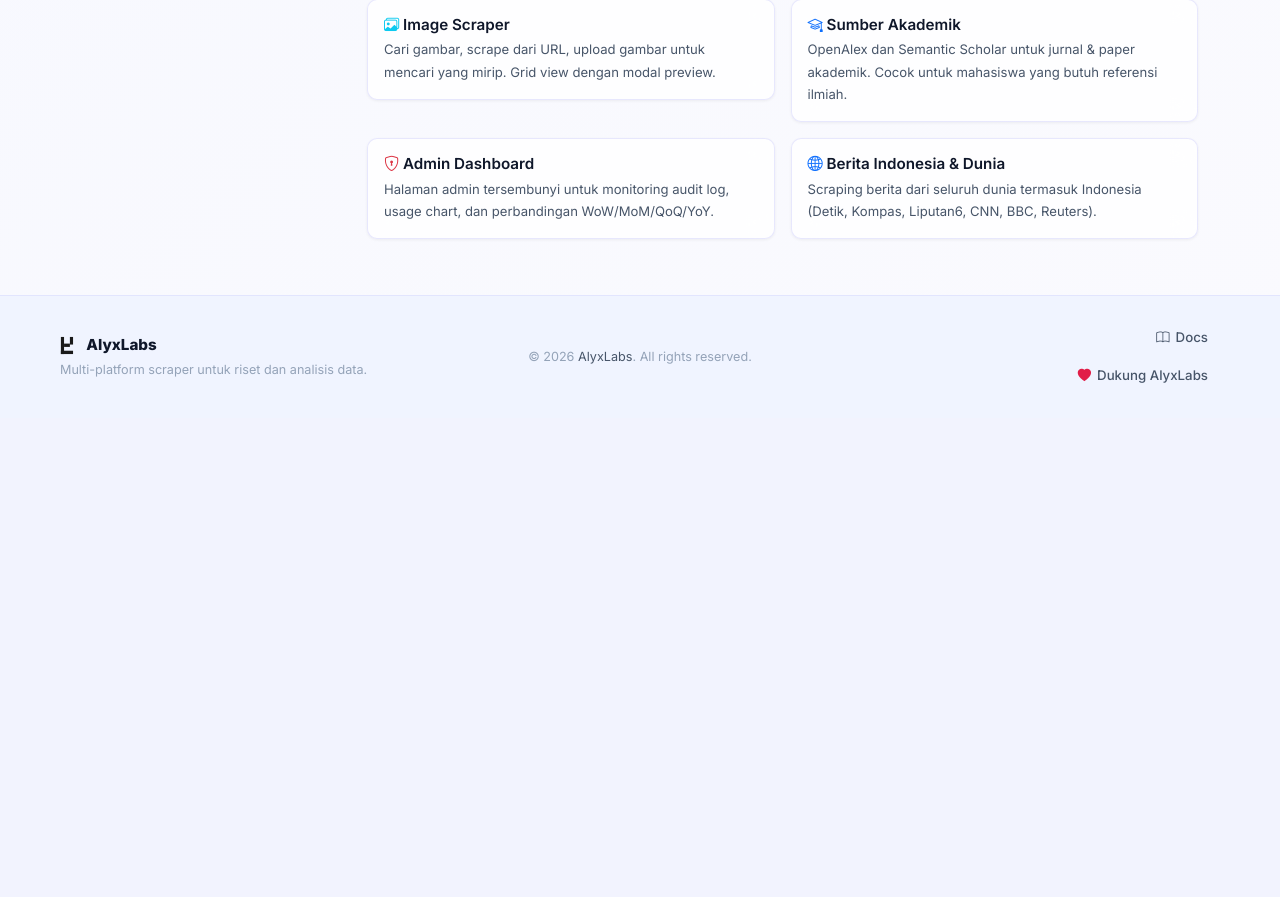
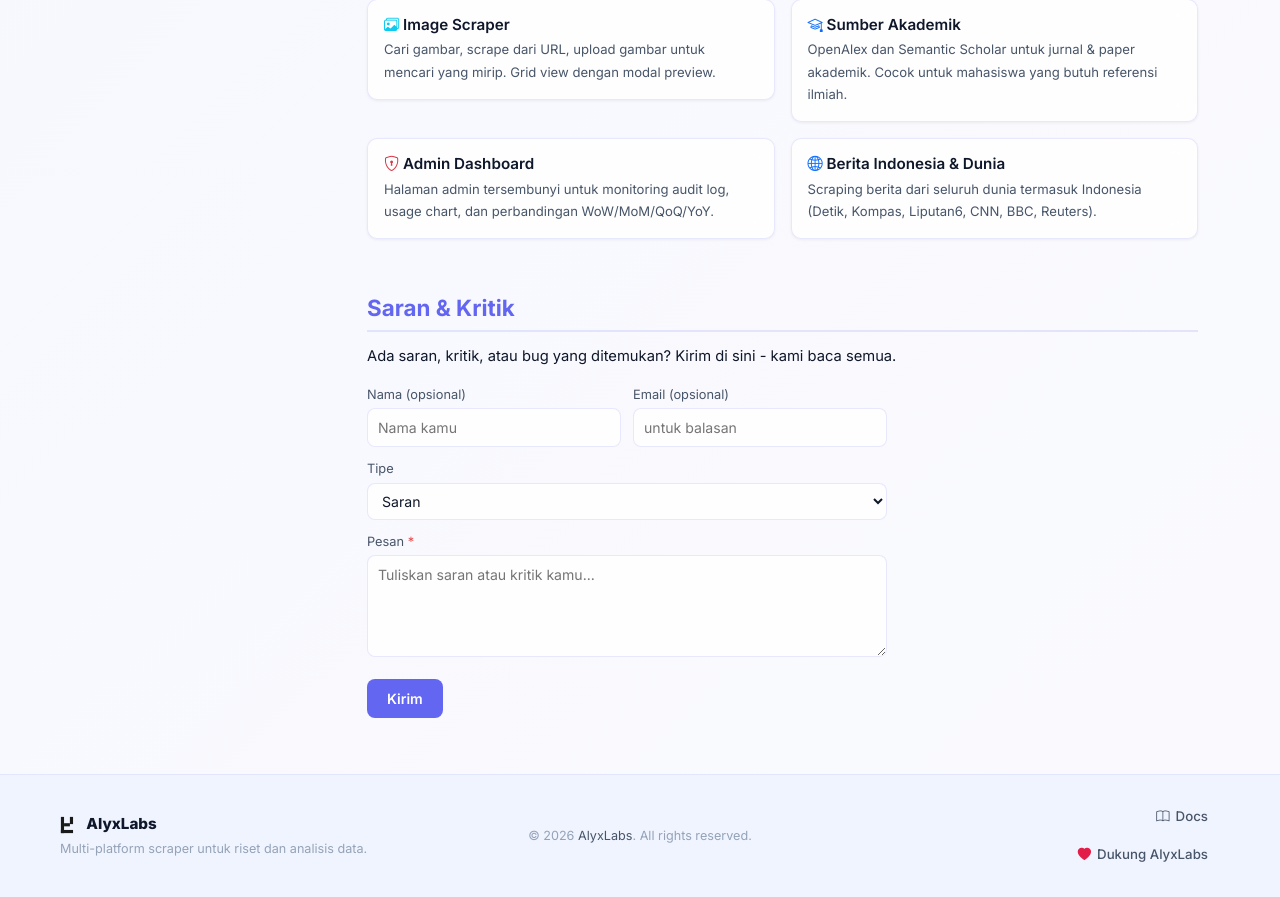
Before and after one commit to AliveNata/alyx-scraper, a Flask app: page /docs in a window 1280 px wide. Shown: the part 5419-6316 px from the top of the page. Before the commit the page ends 5802 px from the top, so only its background shows below. Run offline with Flask 3, Linux system fonts and the light colour scheme; some libraries are stand-ins or nearby versions.

Commit message:
feat: saran & kritik - form di docs, tabel di admin, API submit+status

```diff
--- a/app.py
+++ b/app.py
@@ -25,7 +25,9 @@ except ImportError:
 
 from scraper import UnifiedScraper, SCRAPERS
 from image_scraper_module import ImageScraper
-from database import log_audit, get_audit_logs, get_usage_stats, get_top_keywords, get_top_platforms, get_summary_stats
+from database import (log_audit, get_audit_logs, get_usage_stats, get_top_keywords,
+                       get_top_platforms, get_summary_stats,
+                       submit_feedback, get_feedback, update_feedback_status)
 
 app = Flask(__name__, static_folder='static', template_folder='templates')
 # ProxyFix lets request.remote_addr reflect the real client IP when behind nginx.
@@ -853,6 +855,45 @@ def api_images_upload():
     })
 
 
+# ─── Feedback API ─────────────────────────────────────────────────────
+@app.route('/api/feedback', methods=['POST'])
+@limiter.limit("5 per hour")
+def api_submit_feedback():
+    data = request.get_json(silent=True) or {}
+    name = (data.get('name') or '').strip()[:80]
+    email = (data.get('email') or '').strip()[:120]
+    type_ = data.get('type', 'saran')
+    message = (data.get('message') or '').strip()[:2000]
+    if type_ not in ('saran', 'kritik', 'bug', 'lainnya'):
+        type_ = 'saran'
+    if not message:
+        return jsonify({'ok': False, 'error': 'Pesan tidak boleh kosong'}), 400
+    ip = request.headers.get('X-Forwarded-For', request.remote_addr or '').split(',')[0].strip()
+    submit_feedback(name, email, type_, message, ip)
+    return jsonify({'ok': True})
+
+
+@app.route('/api/admin/feedback')
+def api_admin_feedback():
+    if not session.get('admin_auth'):
+        return jsonify({'error': 'unauthorized'}), 401
+    status_filter = request.args.get('status')
+    rows = get_feedback(limit=500, status_filter=status_filter or None)
+    return jsonify(rows)
+
+
+@app.route('/api/admin/feedback/<int:fid>/status', methods=['POST'])
+def api_admin_feedback_status(fid):
+    if not session.get('admin_auth'):
+        return jsonify({'error': 'unauthorized'}), 401
+    data = request.get_json(silent=True) or {}
+    status = data.get('status', 'dibaca')
+    if status not in ('baru', 'dibaca', 'ditindaklanjuti'):
+        return jsonify({'error': 'invalid status'}), 400
+    update_feedback_status(fid, status)
+    return jsonify({'ok': True})
+
+
 # ─── Admin API ────────────────────────────────────────────────────────
 @app.route('/api/admin/logs')
 def api_admin_logs():
--- a/static/js/docs.js
+++ b/static/js/docs.js
@@ -1,7 +1,7 @@
 // Sidebar labels that follow the navbar language toggle
 window.PAGE_L = {
-  id: { doc_fitur:'Fitur', doc_newfeat:'Fitur Baru', doc_citation:'Sitasi', doc_notif:'Notifikasi' },
-  en: { doc_fitur:'Features', doc_newfeat:'New Features', doc_citation:'Citation', doc_notif:'Notifications' }
+  id: { doc_fitur:'Fitur', doc_newfeat:'Fitur Baru', doc_citation:'Sitasi', doc_notif:'Notifikasi', doc_feedback:'Saran & Kritik' },
+  en: { doc_fitur:'Features', doc_newfeat:'New Features', doc_citation:'Citation', doc_notif:'Notifications', doc_feedback:'Feedback' }
 };
 // Rich doc content swaps via a data-lang attribute + CSS (keeps HTML formatting intact)
 window.onLangChange = function(){ document.documentElement.setAttribute('data-lang', currentLang); };
--- a/templates/docs.html
+++ b/templates/docs.html
@@ -34,6 +34,7 @@
       <div class="sidebar-title">Changelog</div>
       <a href="#changelog">Changelog</a>
       <a href="#new-features" data-i18n="doc_newfeat">Fitur Baru</a>
+      <a href="#feedback" data-i18n="doc_feedback">Saran &amp; Kritik</a>
 
       <div class="sidebar-title">Sumber &amp; API</div>
       <a href="https://docs.openalex.org" target="_blank">OpenAlex API</a>
@@ -464,6 +465,46 @@
       </div>
     </div>
 
+    <!-- Feedback -->
+    <div class="doc-section" id="feedback">
+      <h2 data-i18n="doc_feedback">Saran &amp; Kritik</h2>
+      <p class="lang-id">Ada saran, kritik, atau bug yang ditemukan? Kirim di sini - kami baca semua.</p>
+      <p class="lang-en">Got suggestions, feedback, or a bug? Send it here - we read everything.</p>
+
+      <form id="feedbackForm" style="max-width:520px;margin-top:16px" onsubmit="submitFeedback(event)">
+        <div style="display:grid;grid-template-columns:1fr 1fr;gap:12px;margin-bottom:12px">
+          <div>
+            <label style="font-size:.8rem;color:var(--t2);display:block;margin-bottom:4px">Nama (opsional)</label>
+            <input type="text" id="fbName" placeholder="Nama kamu" maxlength="80"
+              style="width:100%;padding:8px 10px;border:1px solid var(--glass-b);border-radius:8px;background:var(--glass);color:var(--t1);font-size:.88rem">
+          </div>
+          <div>
+            <label style="font-size:.8rem;color:var(--t2);display:block;margin-bottom:4px">Email (opsional)</label>
+            <input type="email" id="fbEmail" placeholder="untuk balasan" maxlength="120"
+              style="width:100%;padding:8px 10px;border:1px solid var(--glass-b);border-radius:8px;background:var(--glass);color:var(--t1);font-size:.88rem">
+          </div>
+        </div>
+        <div style="margin-bottom:12px">
+          <label style="font-size:.8rem;color:var(--t2);display:block;margin-bottom:4px">Tipe</label>
+          <select id="fbType" style="width:100%;padding:8px 10px;border:1px solid var(--glass-b);border-radius:8px;background:var(--glass);color:var(--t1);font-size:.88rem">
+            <option value="saran">Saran</option>
+            <option value="kritik">Kritik</option>
+            <option value="bug">Bug / Error</option>
+            <option value="lainnya">Lainnya</option>
+          </select>
+        </div>
+        <div style="margin-bottom:16px">
+          <label style="font-size:.8rem;color:var(--t2);display:block;margin-bottom:4px">Pesan <span style="color:#ef4444">*</span></label>
+          <textarea id="fbMessage" rows="4" placeholder="Tuliskan saran atau kritik kamu..." maxlength="2000"
+            style="width:100%;padding:8px 10px;border:1px solid var(--glass-b);border-radius:8px;background:var(--glass);color:var(--t1);font-size:.88rem;resize:vertical"></textarea>
+        </div>
+        <button type="submit" id="fbSubmit" style="background:var(--accent);color:#fff;border:none;border-radius:8px;padding:9px 20px;font-size:.88rem;font-weight:600;cursor:pointer">
+          Kirim
+        </button>
+        <span id="fbMsg" style="margin-left:12px;font-size:.84rem"></span>
+      </form>
+    </div>
+
   </div>
 </div>
 </div>
@@ -472,4 +513,37 @@
 {% block extra_js %}
 <script src="https://cdn.jsdelivr.net/npm/bootstrap@5.3.3/dist/js/bootstrap.bundle.min.js"></script>
 <script src="{{ url_for('static', filename='js/docs.js') }}"></script>
+<script>
+async function submitFeedback(e) {
+  e.preventDefault();
+  var btn = document.getElementById('fbSubmit');
+  var msg = document.getElementById('fbMsg');
+  var message = document.getElementById('fbMessage').value.trim();
+  if (!message) { msg.style.color='#ef4444'; msg.textContent='Pesan tidak boleh kosong.'; return; }
+  btn.disabled = true; btn.textContent = 'Mengirim...';
+  msg.textContent = '';
+  try {
+    var res = await fetch('/api/feedback', {
+      method: 'POST',
+      headers: {'Content-Type':'application/json'},
+      body: JSON.stringify({
+        name: document.getElementById('fbName').value,
+        email: document.getElementById('fbEmail').value,
+        type: document.getElementById('fbType').value,
+        message: message
+      })
+    });
+    var data = await res.json();
+    if (data.ok) {
+      msg.style.color = '#22c55e'; msg.textContent = 'Terkirim! Terima kasih.';
+      document.getElementById('feedbackForm').reset();
+    } else {
+      msg.style.color = '#ef4444'; msg.textContent = data.error || 'Gagal mengirim.';
+    }
+  } catch(err) {
+    msg.style.color = '#ef4444'; msg.textContent = 'Koneksi gagal.';
+  }
+  btn.disabled = false; btn.textContent = 'Kirim';
+}
+</script>
 {% endblock %}
```
Also changed, not shown: database.py (+51 -0 lines), static/js/admin.js (+45 -1 lines), templates/admin.html (+33 -0 lines).
